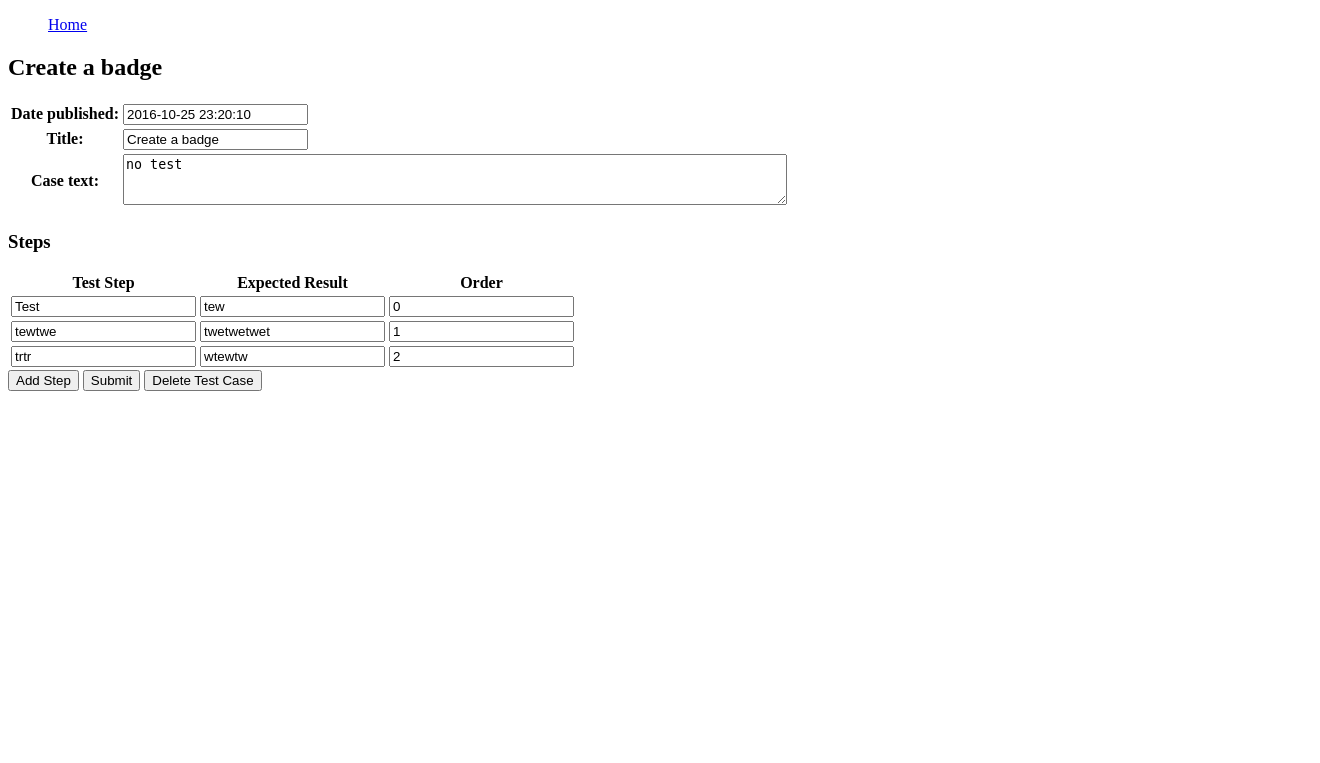
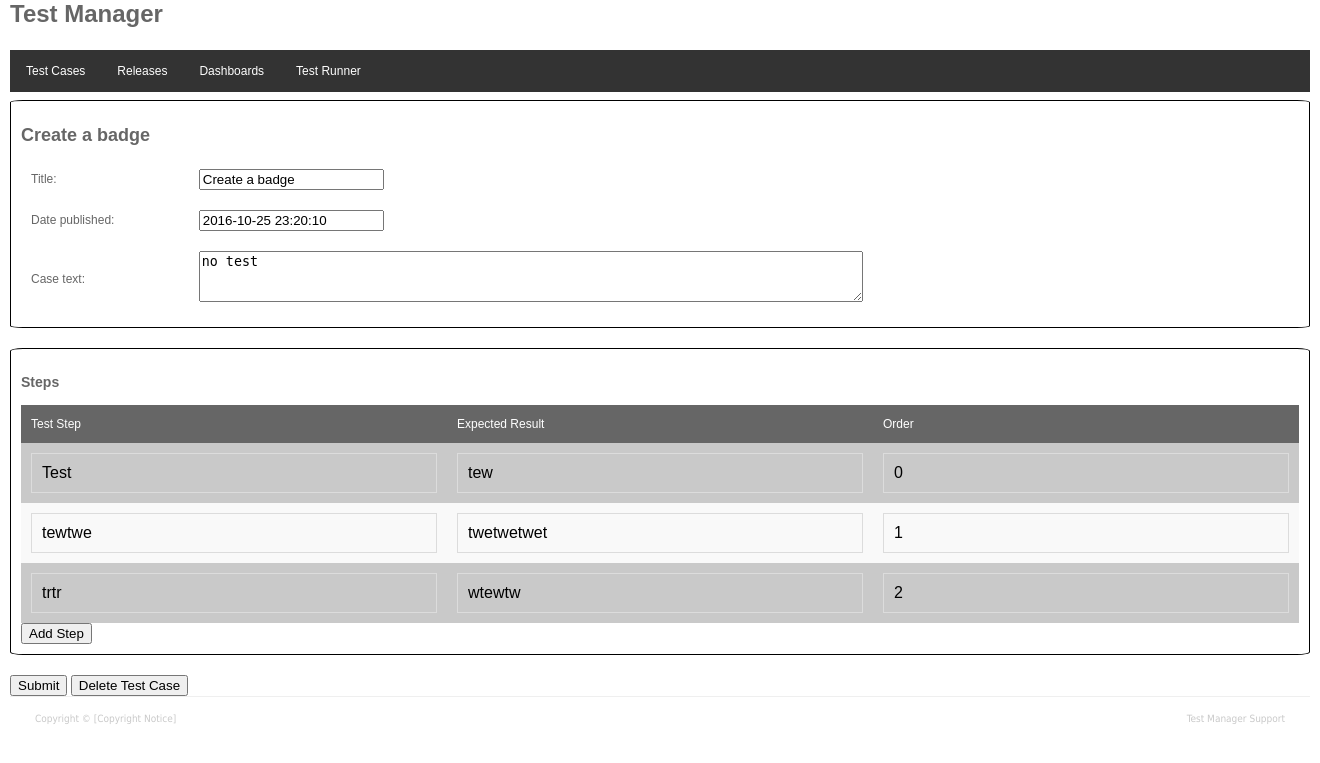
Before and after one commit to yangjourney/TestManager-1, a Django app: page /12/ in a window 1320 px wide. Shown: the top 763 px of the page. Run offline with Django 3.2, Linux system fonts and the light colour scheme; data comes from the database, SQL or seed files in the repository; both versions use the stored data as it was after the commit.

Commit message:
Basic style elements added, html cleanup

```diff
--- a/testlibrary/static/testlibrary/css/style.css
+++ b/testlibrary/static/testlibrary/css/style.css
@@ -0,0 +1,200 @@
+html, body {
+	margin: 0;
+	padding: 0;
+}
+
+body {
+	font-family: Arial, Helvetica, Verdana, Sans-serif;
+	font-size: 12px;
+	color: #666666;
+	background: #ffffff;
+}
+
+
+
+/* Generic structural elements */
+.hidden {
+	display: none;
+}
+
+.table {
+	display: table;
+	border-collapse: separate;
+	border-color: gray;
+	width: 100%
+}
+
+.table-header {
+	background-color: #666;
+	color: white;
+}
+
+.table-row {
+	display: table-row;
+}
+
+.table-cell {
+	display: table-cell;
+	vertical-align: middle;
+	padding: 10px;
+	margin-left: 10px;
+}
+
+.even-row {
+	background-color: #c9c9c9;
+}
+
+.odd-row {
+	background-color: #f9f9f9;
+}
+
+
+/* High-level Structural elements */
+#page-container {
+	width: 1300px;
+	margin: auto;
+}
+
+#main-nav {
+	height: 50px;
+}
+
+#header {
+	height: 50px;
+}
+
+#sidebar-a {
+	float: left;
+	width: 280px;
+	line-height: 18px;
+}
+
+#sidebar-a .padding {
+	padding: 25px;
+}
+
+#content-container {
+	line-height: 18px;
+}
+
+#content .padding {
+	padding: 25px;
+}
+
+.section-container {
+	padding: 10px;
+	border: 1px solid black;
+	border-radius: 1%;
+	margin-bottom: 20px;
+}
+
+
+#footer {
+	clear: both;
+	font-family: Tahoma, Arial, Helvetica, Sans-serif;
+	font-size: 10px;
+	color: #c9c9c9;
+	border-top: 1px solid #efefef;
+	padding: 13px 25px;
+	line-height: 18px;
+}
+
+#footer #altnav {
+	width: 350px;
+	float: right;
+	text-align: right;
+}
+
+/* Test Case list styles */
+#case-list {
+	width: 100%;
+	line-height: 18px;
+}
+
+#case-list-header {
+	background-color: #666;
+	color: white;
+}
+
+
+
+#case-list .case-title a{
+	font-weight: bold;
+	text-decoration: none;
+	color: black;
+}
+
+/* Tag selectors */
+h1 {
+	margin: 0;
+	padding: 0;
+}
+
+#main-nav ul {
+	list-style-type: none;
+	margin: 0;
+	padding: 0;
+	overflow: hidden;
+	background-color: #333;
+}
+
+#main-nav li {
+	float: left;
+}
+
+#main-nav li a {
+	display: block;
+	color: white;
+	text-align: center;
+	padding: 14px 16px;
+	text-decoration: none;
+}
+
+#main-nav li a:hover {
+	background-color: #111;
+}
+
+#content h2 {
+	margin: 0;
+	padding: 0;
+	padding-bottom: 15px;
+}
+
+#content p {
+	margin: 0;
+	padding: 0;
+	padding-bottom: 15px;
+}
+
+#footer a {
+	color: #c9c9c9;
+	text-decoration: none;
+}
+
+#footer a:hover {
+	color: #db6d16;
+}
+
+/* Input formatting */
+.editable-table input {
+
+	background: transparent;
+	box-sizing: border-box;
+	display: block;
+	width: 100%;
+	font-family: sans-serif;
+	font-size: 16px;
+	appearance: none;
+	border-radius: none;
+
+	padding: 10px;
+	border: solid 1px #dcdcdc;
+	transition: box-shadow 0.3s, border 0.3s;
+}
+
+.editable-table input:focus,
+.editable-table input.focus {
+	border: solid 1px #707070;
+	box-shadow: 0 0 5px 1px #969696;
+	outline-width: 0;
+}
--- a/testlibrary/templates/base.html
+++ b/testlibrary/templates/base.html
@@ -6,16 +6,30 @@
         <title>{% block title %}Test Manager{% endblock %}</title>
     </head>
     <body>
-        <div id="sidebar">
-            {% block sidebar %}
-            <ul style="list-style:none">
-                <li><a href="/testlibrary/">Home</a></li>
-            </ul>
-            {% endblock %}
-        </div>
-
-        <div id="content">
-            {% block content %}{% endblock %}
-        </div>
+		<div id="page-container">
+			<div id="header">
+				<h1>Test Manager</h1>
+			</div>
+			<div id="main-nav">
+				<ul>
+					<li><a href="{% url "testlibrary:index" %}">Test Cases</a></li>
+					<li><a href="#">Releases</a></li>
+					<li><a href="#">Dashboards</a></li>
+					<li><a href="#">Test Runner</a></li>
+				</ul>
+			</div>
+			<div id="content-container">
+				<div class="padding">
+				{% block content %}{% endblock %}
+				</div>
+			</div>
+			<div id="footer">
+				<div id="altnav">
+					<a href="#">Test Manager</a>
+					<a href="#">Support</a>
+				</div>
+				Copyright © [Copyright Notice]
+			</div>
+		</div>
     </body>
 </html>
--- a/testlibrary/templates/testlibrary/casedetail.html
+++ b/testlibrary/templates/testlibrary/casedetail.html
@@ -4,13 +4,30 @@
 <form action="{% url 'testlibrary:casedetail' case.id %}" method='post'>
 	{{ step_formset.management_form }}
 	{% csrf_token %}
-	<h2>{{ case.title }}</h2>
-	{{ form.non_field_errors }}
-	<table>
-		{{ form.as_table }}
-	</table>
-	{% include "testlibrary/steplist.html" %}
-	<input type="submit" value="Submit" />
-	<input type="button" value="Delete Test Case" onclick="location.href='{% url 'testlibrary:deletecase' case.id %}';" />
+	<div class="section-container">
+		<h2>{{ case.title }}</h2>
+		<div class="table">
+			{{ form.non_field_errors }}
+			<div class="table-row">
+				<div class="table-cell">{{ form.title.label_tag }}</div>
+				<div class="table-cell">{{ form.title }}</div>
+			</div>
+			<div class="table-row">
+				<div class="table-cell">{{ form.creation_date.label_tag }}</div>
+				<div class="table-cell">{{ form.creation_date }}</div>
+			</div>
+			<div class="table-row">
+				<div class="table-cell">{{ form.case_text.label_tag }}</div>
+				<div class="table-cell">{{ form.case_text }}</div>
+			</div>
+		</div>
+	</div>
+	<div class="section-container">
+		{% include "testlibrary/steplist.html" %}
+	</div>
+	<div class="button-grid">
+		<input type="submit" value="Submit" />
+		<input type="button" value="Delete Test Case" onclick="location.href='{% url 'testlibrary:deletecase' case.id %}';" />
+	</div>
 </form>
 {% endblock %}
--- /dev/null
+++ b/testlibrary/templates/testlibrary/sidebar.html
@@ -0,0 +1,6 @@
+Lorem ipsum dolor sit amet, consectetuer adipiscing elit. Nullam gravida enim ut risus.
+Praesent sapien purus, ultrices a, varius ac, suscipit ut, enim. Maecenas in lectus.
+Donec in sapien in nibh rutrum gravida. Sed ut mauris. Fusce malesuada enim vitae lacus
+euismod vulputate. Nullam rhoncus mauris ac metus. Maecenas vulputate aliquam odio.
+Duis scelerisque justo a pede. Nam augue lorem, semper at, porta eget, placerat eget,
+purus. Suspendisse mattis nunc vestibulum ligula. In hac habitasse platea dictumst.
--- a/testlibrary/templates/testlibrary/steplist.html
+++ b/testlibrary/templates/testlibrary/steplist.html
@@ -1,8 +1,10 @@
 <h3>Steps</h3>
-	<table id="step_table">
-	<th>Test Step</th>
-	<th>Expected Result</th>
-	<th>Order</th>
+	<div class="table editable-table" id="step_table">
+	<header class="table-row table-header">
+		<div class="table-cell">Test Step</div>
+		<div class="table-cell">Expected Result</div>
+		<div class="table-cell">Order</div>
+	</header>
 	{% for step_form in step_formset %}
 	{% if step_form.errors %}
 	{% for field in step_form %}
@@ -14,19 +16,20 @@
 
 	{{ step_form.non_field_errors }}
 	{{ step_form.id }}
-				<tr>
-					<td>{{ step_form.step_text }}</td>
-					<td>{{ step_form.result_text }}</td>
-					<td>{{ step_form.order }}</td>
+				<div class="table-row {% cycle 'even-row' 'odd-row' %}">
+					<div class="table-cell">{{ step_form.step_text }}</div>
+					<div class="table-cell">{{ step_form.result_text }}</div>
+					<div class="table-cell">{{ step_form.order }}</div>
 					{% if formset.can_delete %}
-					<td>{{ step_form.DELETE }}</td>
+					<div class="table-cell">{{ step_form.DELETE }}</div>
 					{% endif %}
-				</tr>
+				</div>
 	{% endfor %}
-	</table>
+	</div>
 	<input type="button" value="Add Step" onclick="AddStep()"/>
 	<script>
 	function AddStep(){
+		/*
 		mgmt_form = document.getElementById("id_steps-TOTAL_FORMS");
 		step_count = parseInt(mgmt_form.value) + 1
 		mgmt_form.value = step_count;
@@ -38,5 +41,6 @@
 		cell1.innerHTML = '<input type="text" id="id_steps-'+step_count+'-step_text" maxlength="200" name="steps-'+step_count+'-step_text" />';
 		cell2.innerHTML = '<input type="text" id="id_steps-'+step_count+'-result_text" maxlength="200" name="steps-'+step_count+'-result_text" />';
 		cell3.innerHTML = '<input type="number" id="id_steps-'+step_count+'-order" name="id_steps-'+step_count+'-order" value="'+step_count+'" />';
+		*/
 	}
 	</script>
```
Also changed, not shown: testlibrary/templates/testlibrary/index.html (+16 -11 lines), db.sqlite3.
